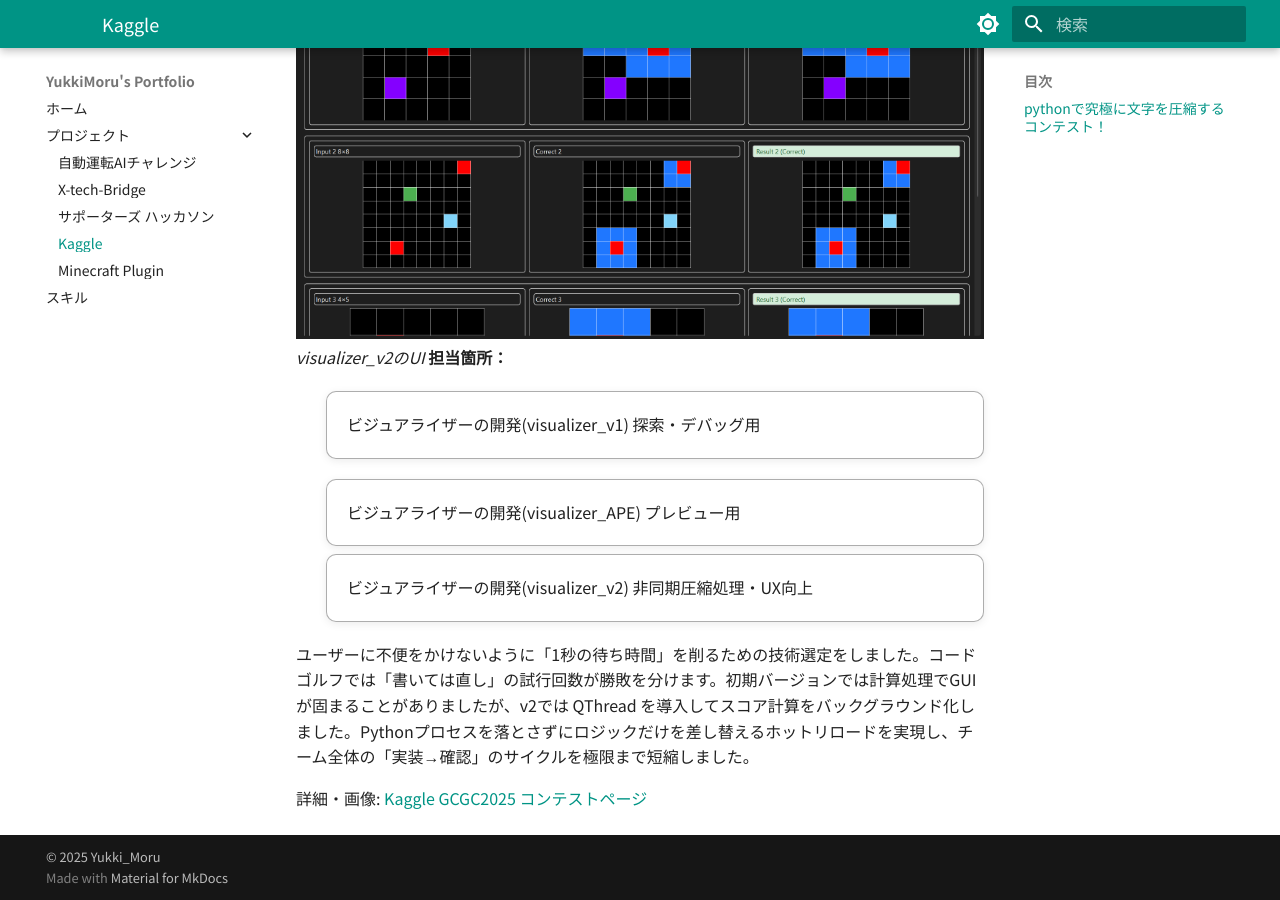
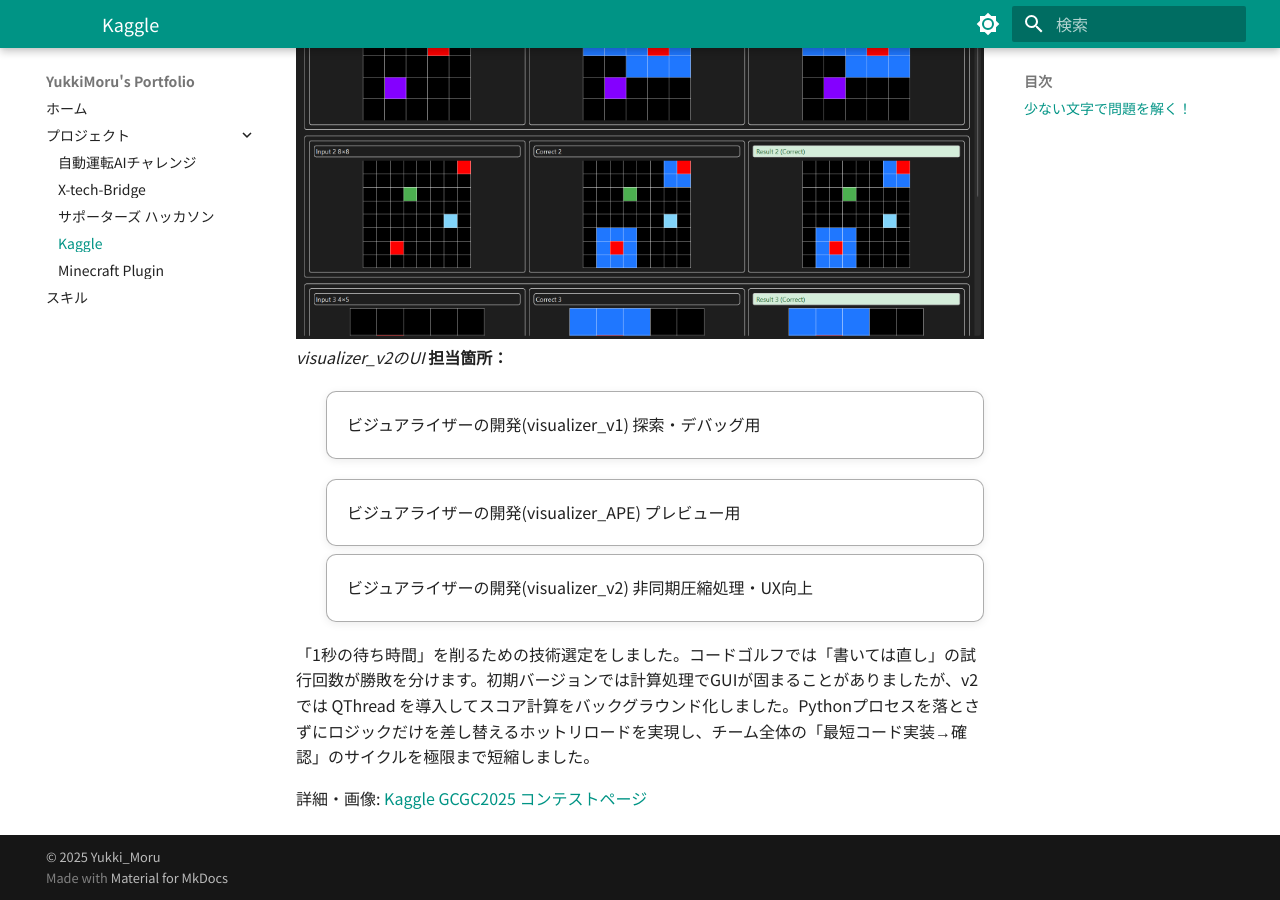
Before and after one commit to YukkiMoru/portfolio, an MkDocs documentation site: the page built from docs/projects/kaggle.md, in a window 1280 px wide and 900 px high, scrolled down 1682 px. Built offline with MkDocs 1.6.1 and Material for MkDocs 9.7.7, drawn with Linux system fonts in a browser that asks for light colours; some of the changed text lies outside the part shown.

Commit message:
chore : GCGC2025の言い回しを修正

```diff
--- a/docs/projects/kaggle.md
+++ b/docs/projects/kaggle.md
@@ -1,6 +1,6 @@
 # NeurIPS 2025 - Google Code Golf Championship
 
-## pythonで究極に文字を圧縮するコンテスト！
+## 少ない文字で問題を解く！
 
 ![GCGC2025](../img/kaggle/GCGC2025/kaggle_GCGC2025.png)
 
@@ -24,6 +24,6 @@ NeurIPS 2025のコンペティション部門としてKaggleで開催された
  <!-- 非同期処理によるUX向上: 圧縮処理やスコア計算などの重い処理を QThread と Worker パターンを用いて別スレッド化。計算中もGUIがフリーズせず、快適な操作性を維持。
  手動テストケース注入機能: コンテストの隠しテストケースを想定し、JSON経由で任意のエッジケースを動的に追加・検証できる機能を実装。 -->
 
-ユーザーに不便をかけないように「1秒の待ち時間」を削るための技術選定をしました。コードゴルフでは「書いては直し」の試行回数が勝敗を分けます。初期バージョンでは計算処理でGUIが固まることがありましたが、v2では QThread を導入してスコア計算をバックグラウンド化しました。Pythonプロセスを落とさずにロジックだけを差し替えるホットリロードを実現し、チーム全体の「実装→確認」のサイクルを極限まで短縮しました。
+「1秒の待ち時間」を削るための技術選定をしました。コードゴルフでは「書いては直し」の試行回数が勝敗を分けます。初期バージョンでは計算処理でGUIが固まることがありましたが、v2では QThread を導入してスコア計算をバックグラウンド化しました。Pythonプロセスを落とさずにロジックだけを差し替えるホットリロードを実現し、チーム全体の「最短コード実装→確認」のサイクルを極限まで短縮しました。
 
 詳細・画像: [Kaggle GCGC2025 コンテストページ](https://www.kaggle.com/competitions/google-code-golf-2025)
```
